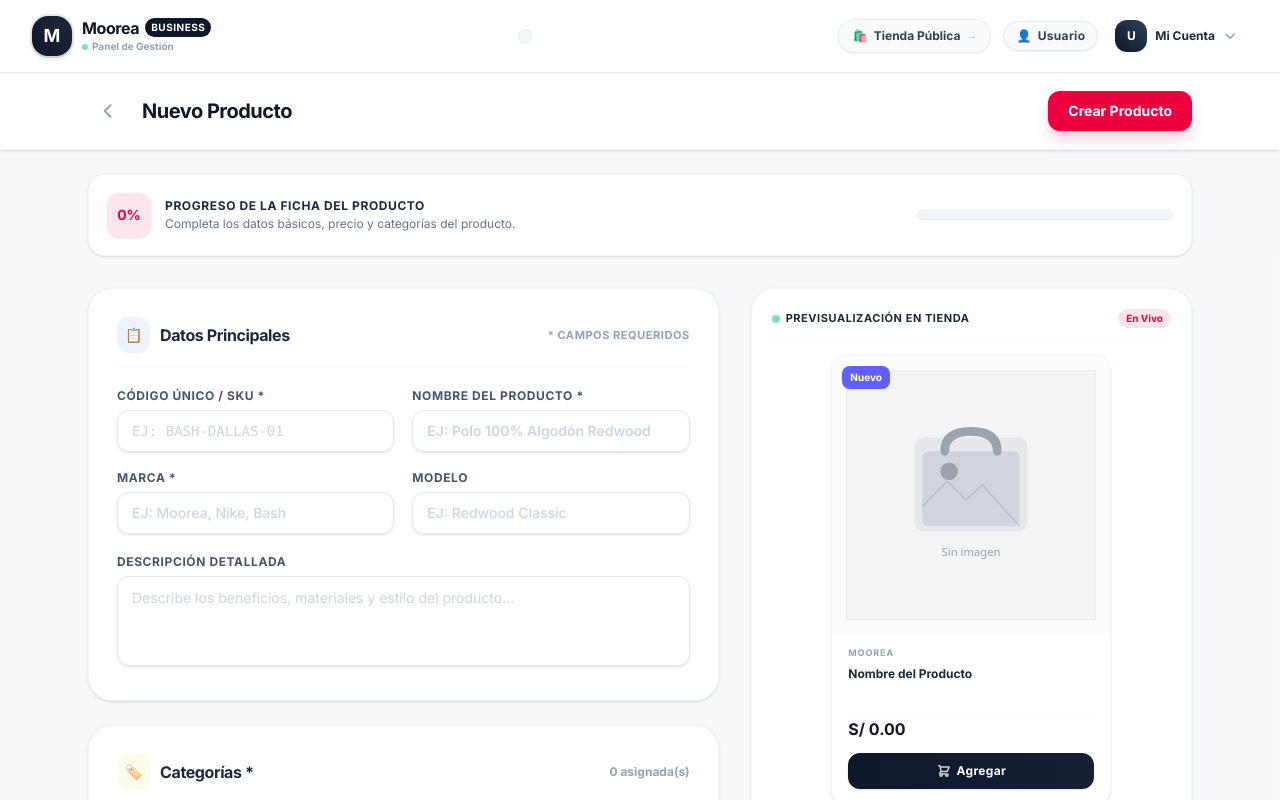
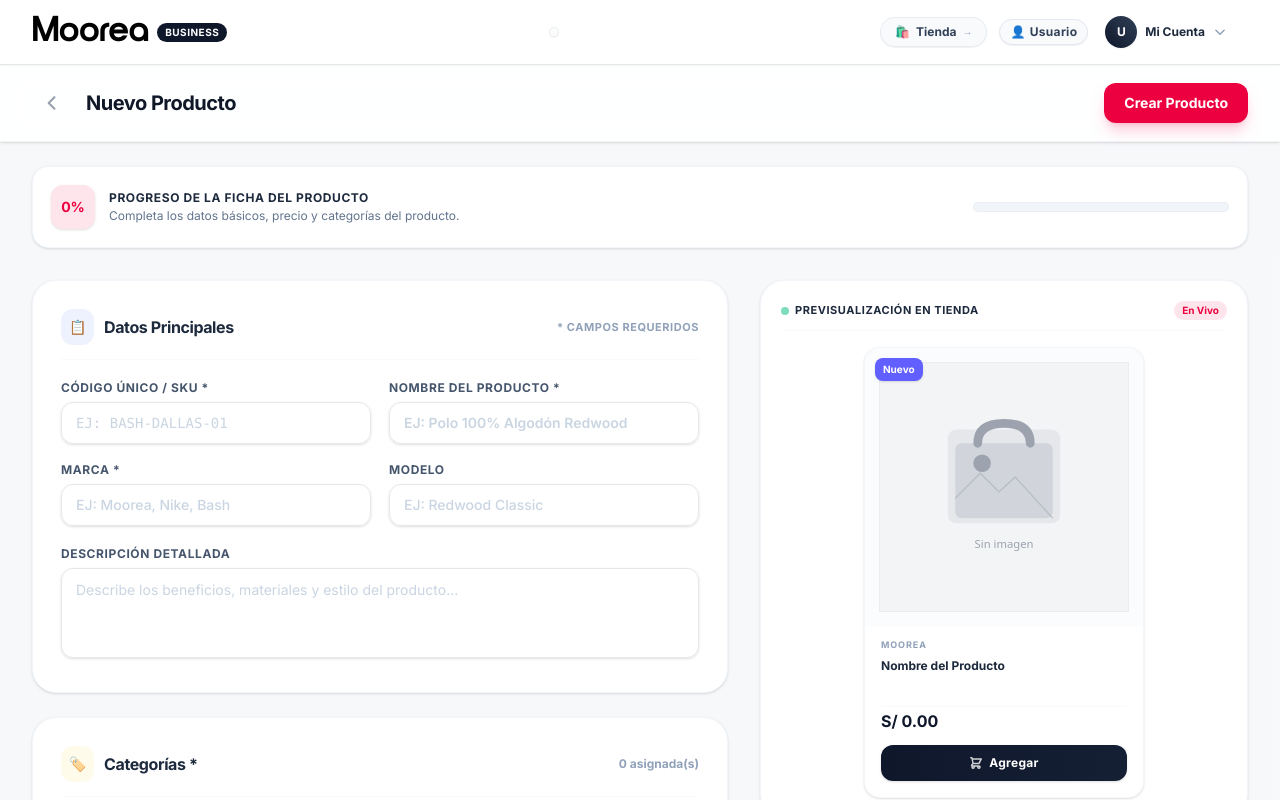
Before and after one commit to NicklausRueditas/MooreaA20, an Angular app: page /business/products/new in a window 1280 px wide. Shown: the top 800 px of the page. Built offline with nearby package versions, Linux system fonts and the light colour scheme.

Commit message:
Standardize container margins across all Business modules to match max-w-7xl and integrate expandable modules nav in header

```diff
--- a/src/app/website/business/business-profile/business-profile.component.html
+++ b/src/app/website/business/business-profile/business-profile.component.html
@@ -9,7 +9,7 @@
   }
 
   @if (!isLoading) {
-    <div class="max-w-6xl mx-auto px-4 sm:px-6 lg:px-8 py-8 space-y-8">
+    <div class="max-w-7xl mx-auto px-4 sm:px-6 lg:px-8 py-8 space-y-8">
 
       <!-- ── Encabezado Principal del Perfil ────────────────────────────────── -->
       <div class="bg-white rounded-3xl p-6 sm:p-8 border border-slate-200/80 shadow-sm">
--- a/src/app/website/business/components/business-header/business-header.component.html
+++ b/src/app/website/business/components/business-header/business-header.component.html
@@ -1,63 +1,101 @@
-<header class="sticky top-0 z-40 bg-white/95 backdrop-blur-md border-b border-slate-200/80 shadow-xs">
+<header class="bg-white sticky top-0 z-50 border-b border-gray-200 shadow-xs">
   <div class="max-w-7xl mx-auto px-4 sm:px-6 lg:px-8">
-    <div class="flex items-center justify-between h-16 sm:h-18">
+    <div class="flex h-16 justify-between items-center">
 
-      <!-- ═══ IZQUIERDA: LOGO + PORTAL BADGE ═════════════════════════════════ -->
-      <div class="flex items-center gap-3 shrink-0">
-        <a routerLink="/business/products" class="flex items-center gap-2.5 group">
-          <div class="h-9 w-9 sm:h-10 sm:w-10 rounded-2xl bg-gradient-to-tr from-slate-900 to-slate-800 text-white flex items-center justify-center font-black text-base sm:text-lg shadow-md ring-2 ring-slate-900/10 group-hover:scale-105 transition-transform">
-            M
-          </div>
-          <div class="flex flex-col">
-            <div class="flex items-center gap-1.5">
-              <span class="font-black text-sm sm:text-base text-slate-900 tracking-tight leading-none group-hover:text-primary transition-colors">
-                Moorea
-              </span>
-              <span class="px-1.5 py-0.5 rounded-full bg-slate-900 text-[9px] sm:text-[10px] font-black text-white uppercase tracking-wider">
-                Business
-              </span>
-            </div>
-            <span class="text-[10px] font-bold text-slate-400 mt-0.5 flex items-center gap-1">
-              <span class="h-1.5 w-1.5 rounded-full bg-emerald-500 animate-pulse"></span>
-              Panel de Gestión
-            </span>
-          </div>
+      <!-- ═══ IZQUIERDA: LOGO CON LA TIPOGRAFÍA BRAND OFICIAL ═════════════════ -->
+      <div class="flex items-center">
+        <a routerLink="/business/products" class="flex items-center group">
+          <span class="font-brand text-3xl sm:text-4xl font-normal animate-shine">Moorea</span>
+          <span class="ml-2 px-2 py-0.5 rounded-full bg-slate-900 text-[9px] sm:text-[10px] font-black text-white uppercase tracking-wider">
+            Business
+          </span>
         </a>
       </div>
 
-      <!-- ═══ CENTRO: NAVEGACIÓN UNIFICADA CON ESPACIADO HOMOGÉNEO (DESKTOP) ════ -->
-      <nav class="hidden lg:flex items-center gap-1.5 bg-slate-100/70 p-1.5 rounded-2xl border border-slate-200/60 shadow-2xs">
-        @for (item of allNavItems; track item.route) {
+      <!-- ═══ CENTRO: NAVEGACIÓN COMPACTA CON TAG EXPANDIBLE ══════════════════ -->
+      <nav class="hidden md:flex items-center space-x-1 bg-gray-50/80 rounded-full p-1 border border-gray-200/70 shadow-2xs">
+
+        <!-- Enlaces Principales -->
+        @for (item of primaryNavItems; track item.route) {
           @if (canAccess(item)) {
             <a
               [routerLink]="item.route"
               routerLinkActive="bg-white text-slate-900 font-extrabold shadow-sm border border-slate-200/80"
               [routerLinkActiveOptions]="{ exact: item.exact || false }"
-              class="flex items-center gap-1.5 px-3.5 py-2 rounded-xl text-xs font-bold text-slate-600 hover:text-slate-900 hover:bg-white/60 transition-all cursor-pointer whitespace-nowrap"
+              class="flex items-center gap-1.5 px-4 py-1.5 rounded-full text-xs font-bold text-slate-600 hover:text-slate-900 hover:bg-white/60 transition-all duration-200 cursor-pointer whitespace-nowrap"
             >
               <span class="text-sm leading-none">{{ item.icon }}</span>
               <span>{{ item.label }}</span>
             </a>
           }
         }
+
+        <!-- Tag Expandible ("Más Módulos ▾") -->
+        @if (visibleExtraNavItems.length > 0) {
+          <div class="relative more-menu-container">
+            <button
+              type="button"
+              (click)="toggleMoreMenu($event)"
+              class="flex items-center gap-1 px-3.5 py-1.5 rounded-full text-xs font-bold transition-all duration-200 cursor-pointer whitespace-nowrap"
+              [class.bg-white]="isMoreMenuOpen || isAnyExtraItemActive"
+              [class.text-slate-900]="isMoreMenuOpen || isAnyExtraItemActive"
+              [class.font-extrabold]="isMoreMenuOpen || isAnyExtraItemActive"
+              [class.shadow-sm]="isMoreMenuOpen || isAnyExtraItemActive"
+              [class.border]="isMoreMenuOpen || isAnyExtraItemActive"
+              [class.border-slate-200/80]="isMoreMenuOpen || isAnyExtraItemActive"
+              [class.text-slate-600]="!isMoreMenuOpen && !isAnyExtraItemActive"
+              [class.hover:text-slate-900]="!isMoreMenuOpen && !isAnyExtraItemActive"
+            >
+              <span>✨ Módulos</span>
+              <svg class="h-3 w-3 text-slate-400 transition-transform duration-200" [class.rotate-180]="isMoreMenuOpen" fill="none" viewBox="0 0 24 24" stroke="currentColor" stroke-width="2.5">
+                <path stroke-linecap="round" stroke-linejoin="round" d="M19 9l-7 7-7-7" />
+              </svg>
+            </button>
+
+            <!-- Dropdown del Tag Expandible -->
+            @if (isMoreMenuOpen) {
+              <div class="absolute left-1/2 -translate-x-1/2 mt-2 w-64 rounded-3xl bg-white shadow-2xl border border-slate-100 p-2 space-y-1 animate-fade-in z-50">
+                <div class="px-3 py-2 border-b border-slate-100">
+                  <p class="text-[10px] font-black text-slate-400 uppercase tracking-wider">Herramientas Adicionales</p>
+                </div>
+
+                @for (extra of visibleExtraNavItems; track extra.route) {
+                  <a
+                    [routerLink]="extra.route"
+                    (click)="isMoreMenuOpen = false"
+                    routerLinkActive="bg-slate-50 text-slate-900 font-black"
+                    class="flex items-start gap-3 p-2.5 rounded-2xl hover:bg-slate-50 transition-colors cursor-pointer group"
+                  >
+                    <span class="text-lg p-1.5 rounded-xl bg-slate-100 group-hover:scale-105 transition-transform">{{ extra.icon }}</span>
+                    <div>
+                      <p class="text-xs font-bold text-slate-800">{{ extra.label }}</p>
+                      <p class="text-[10px] text-slate-400 leading-tight mt-0.5">{{ extra.description }}</p>
+                    </div>
+                  </a>
+                }
+              </div>
+            }
+          </div>
+        }
+
       </nav>
 
-      <!-- ═══ DERECHA: ACCESO A TIENDA + ROLE BADGE + PERFIL ═════════════════ -->
-      <div class="flex items-center gap-2 sm:gap-3 shrink-0">
+      <!-- ═══ DERECHA: ACCIONES LATERALES ALINEADAS CON HOME ═════════════════ -->
+      <div class="flex items-center space-x-3">
 
         <!-- Botón Volver a la Tienda Pública -->
         <a
           routerLink="/store"
-          class="hidden md:inline-flex items-center gap-1.5 px-3.5 py-2 rounded-2xl bg-slate-50 hover:bg-slate-100 text-slate-700 text-xs font-bold transition-all hover:scale-102 active:scale-98 cursor-pointer border border-slate-200/70 shadow-2xs whitespace-nowrap"
+          class="hidden sm:inline-flex items-center gap-1.5 px-3.5 py-1.5 rounded-full bg-slate-50 hover:bg-slate-100 text-slate-700 text-xs font-bold transition-all hover:scale-102 active:scale-98 cursor-pointer border border-slate-200/70 shadow-2xs whitespace-nowrap"
           title="Ir al catálogo público de compras"
         >
           <span>🛍️</span>
-          <span>Tienda Pública</span>
+          <span>Tienda</span>
           <span class="text-[10px] text-slate-400">&rarr;</span>
         </a>
 
         <!-- Badge de Rol Activo -->
-        <div class="hidden sm:inline-flex items-center gap-1.5 px-3 py-1.5 rounded-2xl border text-xs font-black tracking-wide shadow-2xs whitespace-nowrap {{ roleBadge.classes }}">
+        <div class="inline-flex items-center gap-1 px-2.5 py-1 rounded-full border text-xs font-black tracking-wide shadow-2xs whitespace-nowrap {{ roleBadge.classes }}">
           <span>{{ roleBadge.icon }}</span>
           <span>{{ roleBadge.label }}</span>
         </div>
@@ -67,12 +105,12 @@
           <button
             type="button"
             (click)="toggleUserMenu($event)"
-            class="flex items-center gap-2 p-1 sm:pr-2.5 rounded-2xl hover:bg-slate-100/90 transition-all border border-transparent hover:border-slate-200 cursor-pointer"
+            class="flex items-center gap-2 p-1 sm:pr-2 rounded-full hover:bg-gray-100 transition-all border border-transparent hover:border-slate-200 cursor-pointer"
           >
             @if (currentUser?.profilePicture) {
-              <img [src]="currentUser!.profilePicture" alt="Avatar" class="h-8 w-8 rounded-xl object-cover shadow-xs ring-1 ring-slate-200" />
+              <img [src]="currentUser!.profilePicture" alt="Avatar" class="h-8 w-8 rounded-full object-cover shadow-xs ring-1 ring-slate-200" />
             } @else {
-              <div class="h-8 w-8 rounded-xl bg-gradient-to-tr from-slate-900 to-slate-700 text-white font-black text-xs flex items-center justify-center shadow-xs">
+              <div class="h-8 w-8 rounded-full bg-gradient-to-tr from-slate-900 to-slate-700 text-white font-black text-xs flex items-center justify-center shadow-xs">
                 {{ currentUser?.displayName?.charAt(0)?.toUpperCase() || 'U' }}
               </div>
             }
@@ -106,7 +144,7 @@
                   <a
                     routerLink="/business/profile"
                     (click)="isUserMenuOpen = false"
-                    class="flex items-center justify-between px-3 py-2.5 rounded-2xl text-xs font-bold text-slate-700 hover:bg-slate-100 transition-colors"
+                    class="flex items-center justify-between px-3 py-2 rounded-2xl text-xs font-bold text-slate-700 hover:bg-slate-100 transition-colors"
                   >
                     <span class="flex items-center gap-2.5">
                       <span>{{ isAdmin ? '👑' : (isSeller ? '🏪' : '👷') }}</span>
@@ -119,7 +157,7 @@
                 <a
                   routerLink="/my-account/profile"
                   (click)="isUserMenuOpen = false"
-                  class="flex items-center justify-between px-3 py-2.5 rounded-2xl text-xs font-bold text-slate-700 hover:bg-slate-100 transition-colors"
+                  class="flex items-center justify-between px-3 py-2 rounded-2xl text-xs font-bold text-slate-700 hover:bg-slate-100 transition-colors"
                 >
                   <span class="flex items-center gap-2.5">
                     <span>👤</span>
@@ -131,7 +169,7 @@
                 <a
                   routerLink="/store"
                   (click)="isUserMenuOpen = false"
-                  class="flex items-center justify-between px-3 py-2.5 rounded-2xl text-xs font-bold text-slate-700 hover:bg-slate-100 transition-colors"
+                  class="flex items-center justify-between px-3 py-2 rounded-2xl text-xs font-bold text-slate-700 hover:bg-slate-100 transition-colors"
                 >
                   <span class="flex items-center gap-2.5">
                     <span>🛒</span>
@@ -159,7 +197,7 @@
         <button
           type="button"
           (click)="toggleMobileMenu()"
-          class="lg:hidden p-2 rounded-2xl text-slate-700 hover:text-slate-900 bg-slate-100 hover:bg-slate-200 transition-colors cursor-pointer"
+          class="md:hidden p-2 rounded-xl text-slate-700 hover:text-slate-900 bg-gray-100 hover:bg-gray-200 transition-colors cursor-pointer"
           title="Abrir menú"
         >
           <svg class="h-5 w-5" fill="none" viewBox="0 0 24 24" stroke="currentColor" stroke-width="2.5">
@@ -178,12 +216,12 @@
 
   <!-- ═══ MENÚ MÓVIL (DRAWER) ═══════════════════════════════════════════════ -->
   @if (isMobileMenuOpen) {
-    <div class="lg:hidden border-t border-slate-200 bg-white px-4 pt-3 pb-6 space-y-4 shadow-2xl animate-fade-in">
+    <div class="md:hidden border-t border-slate-200 bg-white px-4 pt-3 pb-6 space-y-4 shadow-2xl animate-fade-in">
 
       <!-- Mobile Profile Card -->
       <div class="flex items-center justify-between p-3.5 rounded-2xl bg-gradient-to-r from-slate-900 to-slate-800 text-white shadow-sm">
         <div class="flex items-center gap-2.5">
-          <div class="h-9 w-9 rounded-xl bg-white/20 text-white font-black text-xs flex items-center justify-center">
+          <div class="h-9 w-9 rounded-full bg-white/20 text-white font-black text-xs flex items-center justify-center">
             {{ currentUser?.displayName?.charAt(0)?.toUpperCase() || 'U' }}
           </div>
           <div>
@@ -191,14 +229,15 @@
             <p class="text-[10px] text-slate-300 font-mono">{{ currentUser?.email }}</p>
           </div>
         </div>
-        <div class="px-2.5 py-1 rounded-xl text-[10px] font-black bg-white/20 text-white">
+        <div class="px-2.5 py-1 rounded-full text-[10px] font-black bg-white/20 text-white">
           {{ roleBadge.icon }} {{ roleBadge.label }}
         </div>
       </div>
 
       <!-- Mobile Navigation Links -->
       <div class="space-y-1">
-        @for (item of allNavItems; track item.route) {
+        <p class="text-[10px] font-black text-slate-400 uppercase tracking-wider px-2">Principal</p>
+        @for (item of primaryNavItems; track item.route) {
           @if (canAccess(item)) {
             <a
               [routerLink]="item.route"
@@ -211,6 +250,20 @@
               <span>{{ item.label }}</span>
             </a>
           }
+        }
+
+        <p class="text-[10px] font-black text-slate-400 uppercase tracking-wider px-2 pt-2">Módulos</p>
+        @for (item of visibleExtraNavItems; track item.route) {
+          <a
+            [routerLink]="item.route"
+            (click)="closeMobileMenu()"
+            routerLinkActive="bg-slate-900 text-white font-bold"
+            [routerLinkActiveOptions]="{ exact: item.exact || false }"
+            class="flex items-center gap-3 px-3.5 py-2.5 rounded-2xl text-xs font-bold text-slate-700 hover:bg-slate-100 transition-all"
+          >
+            <span class="text-base">{{ item.icon }}</span>
+            <span>{{ item.label }}</span>
+          </a>
         }
       </div>
 
--- a/src/app/website/business/orders-admin/orders-admin.component.html
+++ b/src/app/website/business/orders-admin/orders-admin.component.html
@@ -1,7 +1,7 @@
 <div class="min-h-screen bg-gray-50">
 
   <!-- Header -->
-  <div class="bg-white border-b border-gray-200 px-6 py-4 sticky top-0 z-10 shadow-sm">
+  <div class="bg-white border-b border-gray-200 px-4 sm:px-6 lg:px-8 py-4">
     <div class="max-w-7xl mx-auto flex items-center justify-between flex-wrap gap-3">
       <h1 class="text-xl font-bold text-gray-900">Gestión de Órdenes</h1>
       <a routerLink="/business/pickup-scanner"
@@ -15,7 +15,7 @@
     </div>
   </div>
 
-  <div class="max-w-7xl mx-auto px-4 py-6 space-y-6">
+  <div class="max-w-7xl mx-auto px-4 sm:px-6 lg:px-8 py-8 space-y-6">
 
     <!-- Filtros de estado -->
     <div class="flex gap-2 flex-wrap">
--- a/src/app/website/business/product-editor/product-editor.component.html
+++ b/src/app/website/business/product-editor/product-editor.component.html
@@ -1,7 +1,7 @@
 <div class="min-h-screen bg-slate-50/50">
   <!-- ═══ Header sticky ════════════════════════════════════════════════════ -->
   <div class="bg-white/90 backdrop-blur-md border-b border-gray-100 sticky top-0 z-20 shadow-sm transition-all duration-300">
-    <div class="max-w-6xl mx-auto px-4 sm:px-6 py-4.5 flex items-center justify-between gap-4">
+    <div class="max-w-7xl mx-auto px-4 sm:px-6 lg:px-8 py-4.5 flex items-center justify-between gap-4">
       <!-- Título -->
       <div class="flex items-center gap-3.5 min-w-0">
         <a routerLink="/business/products" class="w-10 h-10 flex items-center justify-center rounded-xl text-gray-400 hover:text-gray-700 hover:bg-slate-100 transition-all duration-200 flex-shrink-0">
@@ -44,7 +44,7 @@
 
     <!-- Tabs (solo en modo edición) -->
     @if (!isNew) {
-      <div class="max-w-6xl mx-auto px-4 sm:px-6 flex gap-1 border-t border-gray-100">
+      <div class="max-w-7xl mx-auto px-4 sm:px-6 lg:px-8 flex gap-1 border-t border-gray-100">
         @for (
           tab of [
             { id: 'info', label: 'Información General', icon: '📋' },
--- a/src/app/website/business/product-editor/product-info-tab/product-info-tab.component.html
+++ b/src/app/website/business/product-editor/product-info-tab/product-info-tab.component.html
@@ -1,5 +1,5 @@
 <!-- ═══ Barra de Progreso y Guía Rápida ════════════════════════════════════ -->
-<div class="max-w-6xl mx-auto px-4 sm:px-6 pt-6 pb-2">
+<div class="max-w-7xl mx-auto px-4 sm:px-6 lg:px-8 pt-6 pb-2">
   <div class="bg-white rounded-2xl p-4.5 border border-slate-100 shadow-sm flex flex-col sm:flex-row items-center justify-between gap-4">
     <div class="flex items-center gap-3.5 w-full sm:w-auto">
       <div class="flex h-11 w-11 items-center justify-center rounded-xl bg-primary/10 text-primary font-black text-sm shadow-sm">
@@ -28,7 +28,7 @@
 </div>
 
 <!-- ═══ Tab Información General ════════════════════════════════════════════ -->
-<form [formGroup]="productForm" class="max-w-6xl mx-auto px-4 sm:px-6 py-6 grid grid-cols-1 lg:grid-cols-12 gap-8">
+<form [formGroup]="productForm" class="max-w-7xl mx-auto px-4 sm:px-6 lg:px-8 py-6 grid grid-cols-1 lg:grid-cols-12 gap-8">
 
   <!-- COLUMNA IZQUIERDA (7/12) -->
   <div class="lg:col-span-7 space-y-6">
--- a/src/app/website/business/product-editor/product-variants-tab/product-variants-tab.component.html
+++ b/src/app/website/business/product-editor/product-variants-tab/product-variants-tab.component.html
@@ -1,5 +1,5 @@
 <!-- ═══ Tab Variantes (agrupado por color) ══════════════════════════════════ -->
-<div class="max-w-6xl mx-auto px-4 sm:px-6 py-6 space-y-6">
+<div class="max-w-7xl mx-auto px-4 sm:px-6 lg:px-8 py-6 space-y-6">
 
   <!-- Cabecera Principal y Estadísticas -->
   <div class="bg-white rounded-3xl p-6 sm:p-7 border border-slate-100 shadow-sm flex flex-col md:flex-row md:items-center md:justify-between gap-5">
```
Also changed, not shown: src/app/website/business/components/business-header/business-header.component.ts (+53 -5 lines), src/app/website/business/pickup-scanner/pickup-scanner.component.html (+4 -4 lines).
